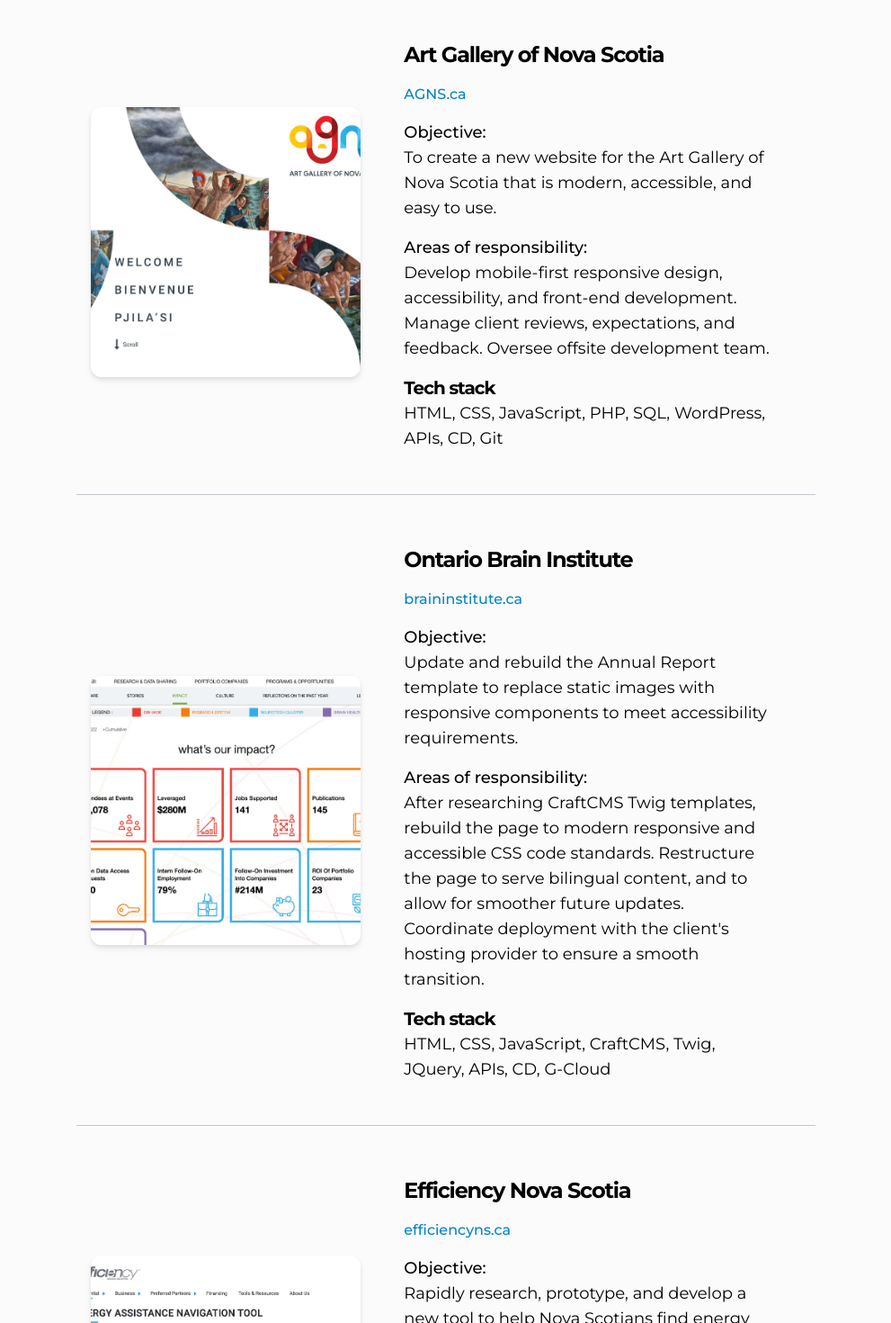
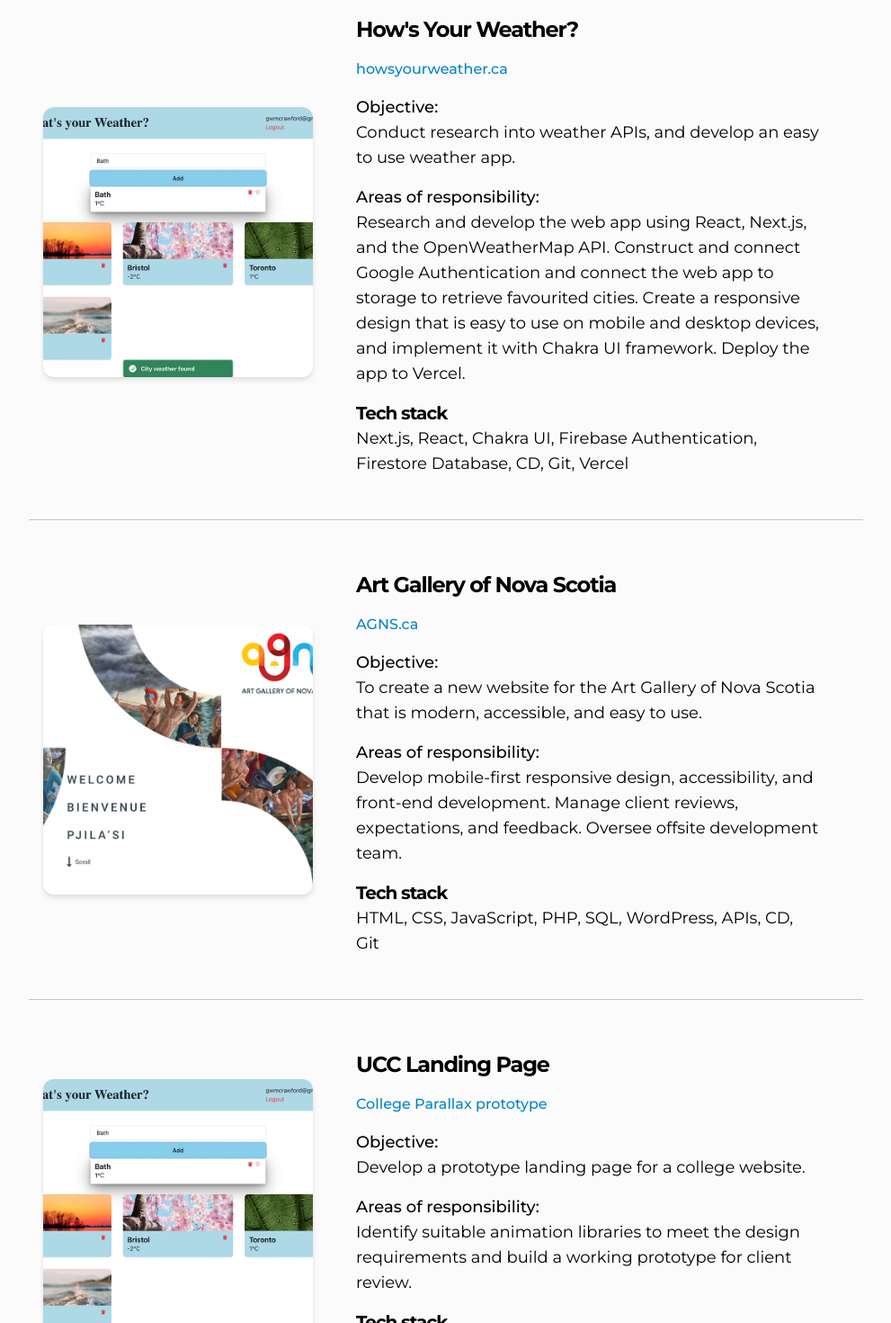
Before and after one commit to camford489/guycrawford, a Next.js app: page / in a window 1280 px wide. Shown: the part 1460-2930 px from the top of the page at 90% size, without its empty margins (144-1135 px from the left). Built offline with nearby package versions, Linux system fonts and the light colour scheme.

Commit message:
Parallax case study added

```diff
--- a/app/page.js
+++ b/app/page.js
@@ -179,7 +179,7 @@
         </div>
       </div>
 
-      <motion.div id="portfolio" variants={imageAnimate} initial="hidden" ref={ref} animate={controls} className='relative gap-8 p-8 lg:px-4 w-full md:3/4 lg:w-2/3 flex flex-col items-center mx-auto justify-items-center'>
+      <motion.div id="portfolio" variants={imageAnimate} initial="hidden" ref={ref} animate={controls} className='relative gap-8 p-8 lg:px-4 w-full md:w-5/6 lg:w-3/4 flex flex-col items-center mx-auto justify-items-center'>
         <h2 className='m-auto flex pt-8 text-center text-5xl text-slate-800 tracking-tighter font-bold'>
           Portfolio.
         </h2>
@@ -219,6 +219,41 @@
           </blockquote>
         </div>
       </motion.section>
+      <motion.section variants={imageAnimateChild} initial="hidden" ref={ref} animate={controls} className=" px-4 py-8 dark:bg-slate-800 flex flex-col md:flex-row items-center mx-2 md:mx-auto">
+        <Link href="https://weather-app-one-orcin.vercel.app/" target='_blank'>
+        <Image className="object-cover w-[600px] md:min-w-[300px] h-auto md:min-h-[300px] rounded-xl drop-shadow-md hover:drop-shadow-xl transition duration-175 ease-in-out hover:scale-105" src="/img/weather.jpg" alt="" width={600} height={600} />
+        </Link>
+        <div className="pt-6 md:ml-4 md:px-8 text-left space-y-4">
+          <blockquote>
+          <p className='m-auto flex text-2xl tracking-tighter font-bold'>
+          How's Your Weather?
+          </p>
+          <div className="text-sky-600 font-medium py-4">
+            <Link href="https://weather-app-one-orcin.vercel.app/" target='_blank'>
+              howsyourweather.ca
+            </Link>
+            </div>
+            <p className="text-lg font-medium">
+              Objective:
+            </p>
+            <p className="text-lg">
+              Conduct research into weather APIs, and develop an easy to use weather app.
+            </p>
+            <p className="text-lg font-medium pt-4">
+              Areas of responsibility:
+            </p>
+            <p className="text-lg">
+              Research and develop the web app using React, Next.js, and the OpenWeatherMap API. Construct and connect Google Authentication and connect the web app to storage to retrieve favourited cities. Create a responsive design that is easy to use on mobile and desktop devices, and implement it with Chakra UI framework. Deploy the app to Vercel.
+            </p>
+            <p className='text-xl pt-4 tracking-tighter font-bold'>
+            Tech stack
+            </p>
+            <p className="text-lg pb-4">
+              Next.js, React, Chakra UI, Firebase Authentication, Firestore Database, CD, Git, Vercel
+            </p>
+          </blockquote>
+        </div>
+      </motion.section>
       <motion.section variants={imageAnimateChild} initial="hidden" ref={ref} animate={controls} className="  px-4 py-8 dark:bg-slate-800 flex flex-col md:flex-row items-center mx-2 md:mx-auto">
         <Link href="https://www.agns.ca" target='_blank'>
         <Image className="object-cover w-[600px] md:min-w-[300px] h-auto md:min-h-[300px] rounded-xl drop-shadow-md hover:drop-shadow-xl transition duration-175 ease-in-out hover:scale-105" src="/img/agns.jpg" alt="" width={600} height={600} />
@@ -250,6 +285,41 @@
             </p>
             <p className="text-lg pb-4">
               HTML, CSS, JavaScript, PHP, SQL, WordPress, APIs, CD, Git
+            </p>
+          </blockquote>
+        </div>
+      </motion.section>
+      <motion.section variants={imageAnimateChild} initial="hidden" ref={ref} animate={controls} className=" px-4 py-8 dark:bg-slate-800 flex flex-col md:flex-row items-center mx-2 md:mx-auto">
+        <Link href="https://flaxandblazer.com/parallax/" target='_blank'>
+        <Image className="object-cover w-[600px] md:min-w-[300px] h-auto md:min-h-[300px] rounded-xl drop-shadow-md hover:drop-shadow-xl transition duration-175 ease-in-out hover:scale-105" src="/img/weather.jpg" alt="" width={600} height={600} />
+        </Link>
+        <div className="pt-6 md:ml-4 md:px-8 text-left space-y-4">
+          <blockquote>
+          <p className='m-auto flex text-2xl tracking-tighter font-bold'>
+          UCC Landing Page
+          </p>
+          <div className="text-sky-600 font-medium py-4">
+            <Link href="https://flaxandblazer.com/parallax/" target='_blank'>
+              College Parallax prototype
+            </Link>
+            </div>
+            <p className="text-lg font-medium">
+              Objective:
+            </p>
+            <p className="text-lg">
+              Develop a prototype landing page for a college website.
+            </p>
+            <p className="text-lg font-medium pt-4">
+              Areas of responsibility:
+            </p>
+            <p className="text-lg">
+              Identify suitable animation libraries to meet the design requirements and build a working prototype for client review.
+            </p>
+            <p className='text-xl pt-4 tracking-tighter font-bold'>
+            Tech stack
+            </p>
+            <p className="text-lg pb-4">
+            HTML, CSS, JavaScript, GSAP and Locomotive Scroll animation libraries.
             </p>
           </blockquote>
         </div>
```
Also changed, not shown: public/img/weather.jpg (added).
